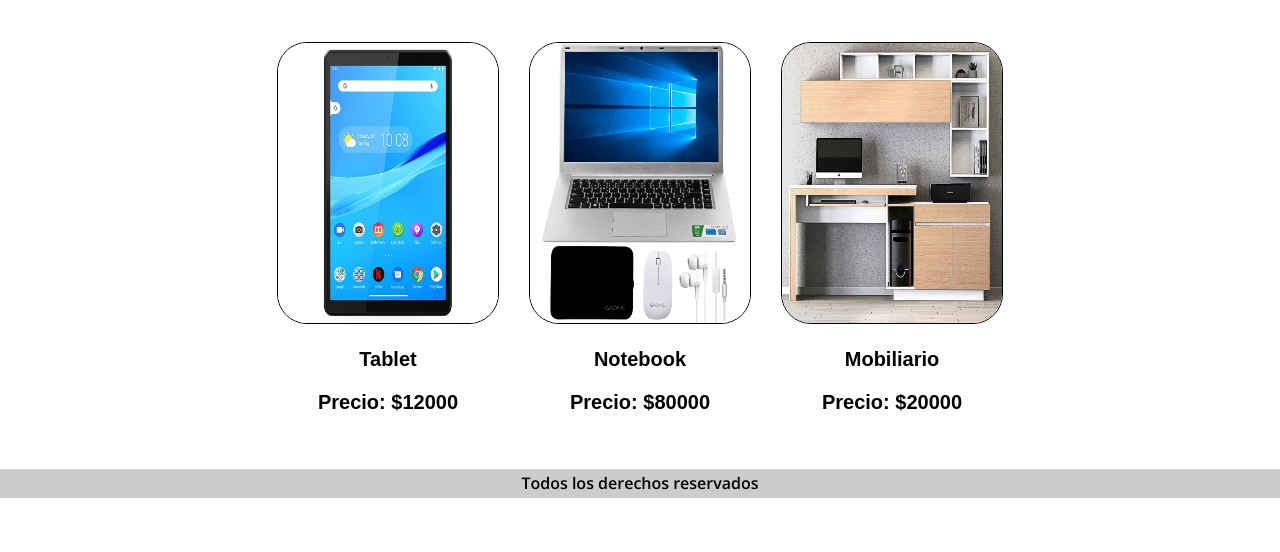
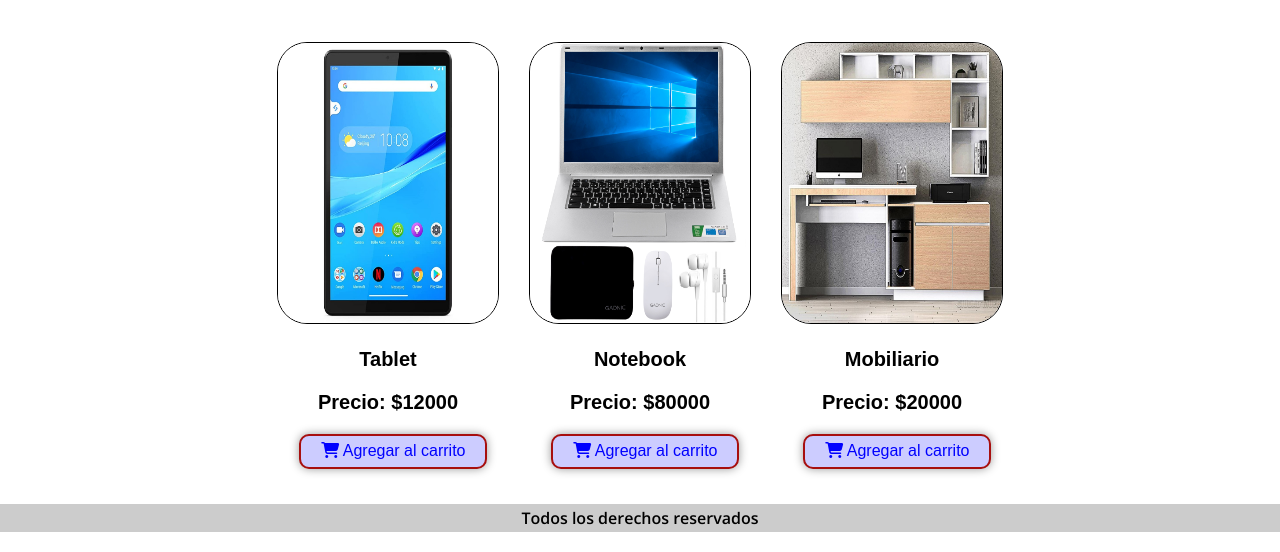
Before and after one commit to OscarCogno/CodoACodo, a plain HTML site: page MiPagina/Ofertas de la Semana.html in a window 1280 px wide. Shown: the part 248-800 px from the top of the page. Drawn offline with nearby package versions, Linux system fonts and the light colour scheme.

Commit message:
Mi Pagina javascript

```diff
--- a/MiPagina/CSS/estilos.css
+++ b/MiPagina/CSS/estilos.css
@@ -182,6 +182,7 @@ nav  a.activo{
     font-weight: bold;
 }
 
+
 /* final ofertas de la semana */
 
 .centrar{
@@ -199,6 +200,23 @@ footer{
     text-align: center;
     padding: 5px 0;
     margin-top: 20px;
+}
+
+.boton {
+    background: #ccf;
+    box-shadow: 0 0 10px rgba(0,0,0,0.4);
+    border-radius: 10px;
+    border: 2px solid rgb(167, 15, 15);
+    color: blue;
+    font-size: 16px;
+    padding: 6px 20px;
+    width: auto;
+    cursor: pointer;
+    margin-left: 10%;
+}
+
+.boton:hover{
+    background-color: #468ee6;
 }
 
 
--- a/MiPagina/Ofertas de la Semana.html
+++ b/MiPagina/Ofertas de la Semana.html
@@ -33,9 +33,18 @@
   <main>
     <div class="titulo">Ofertas de la semana</div>
           <div class="container">
-            <div class="caja "><img src="src/tablet (2).jpg" alt="Tablet"><p>Tablet</p><p>Precio: $12000</p></div>
-            <div class="caja "><img src="src/galeria2.jpg" alt="Notebook"><p>Notebook</p><p>Precio: $80000</p></div>
-            <div class="caja "><img src="src/mesa.jpg" alt="Mobiliario"><p>Mobiliario</p><p>Precio: $20000</p></div>
+            <div class="caja "><img src="src/tablet (2).jpg" alt="Tablet"><p>Tablet</p><p>Precio: $12000</p>
+              <button type="submit" class="boton" ><i class="fa-solid fa-cart-shopping"></i> Agregar al carrito </button>
+            </div>
+
+            <div class="caja "><img src="src/galeria2.jpg" alt="Notebook"><p>Notebook</p><p>Precio: $80000</p>
+              <button type="submit" class="boton" ><i class="fa-solid fa-cart-shopping"></i> Agregar al carrito</button>
+            </div>
+
+            <div class="caja "><img src="src/mesa.jpg" alt="Mobiliario"><p>Mobiliario</p><p>Precio: $20000</p>
+              <button type="submit" class="boton" ><i class="fa-solid fa-cart-shopping"></i> Agregar al carrito</button>
+            </div>
+
           </div>
 
 
```
